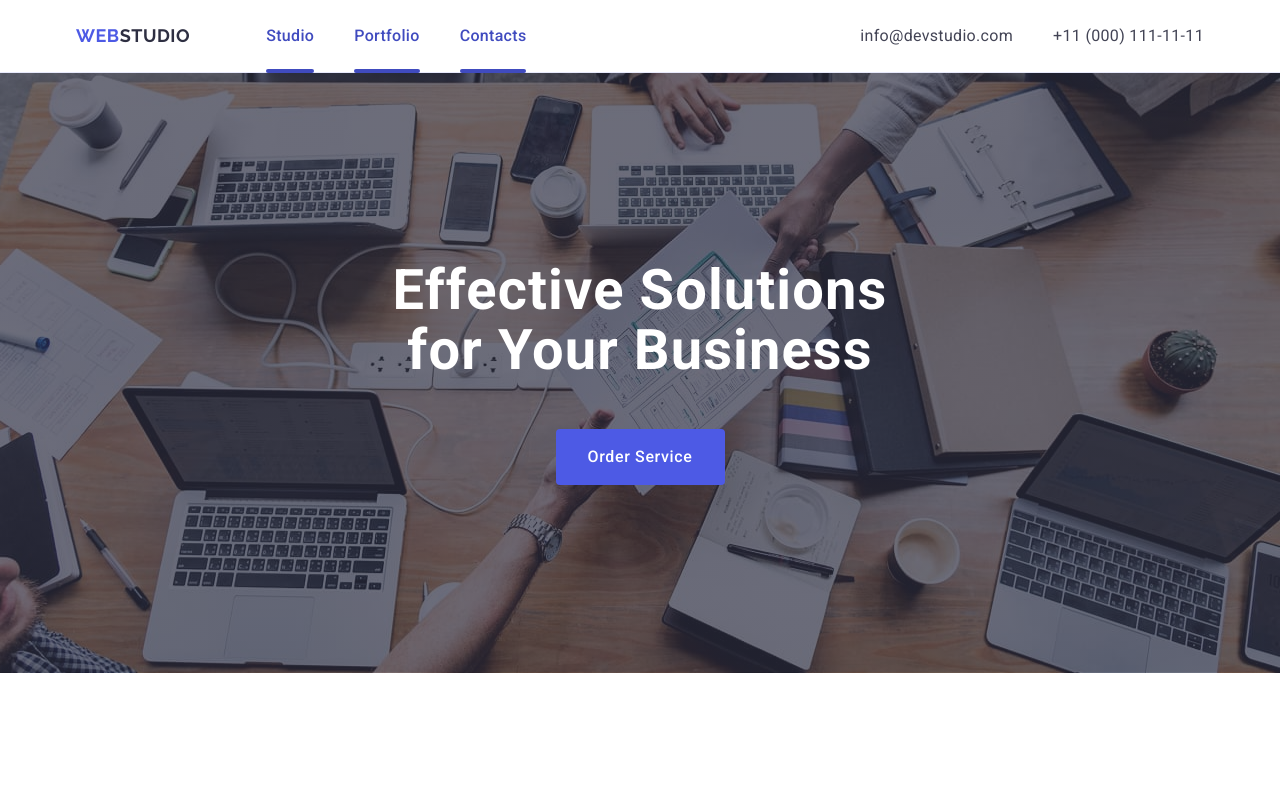
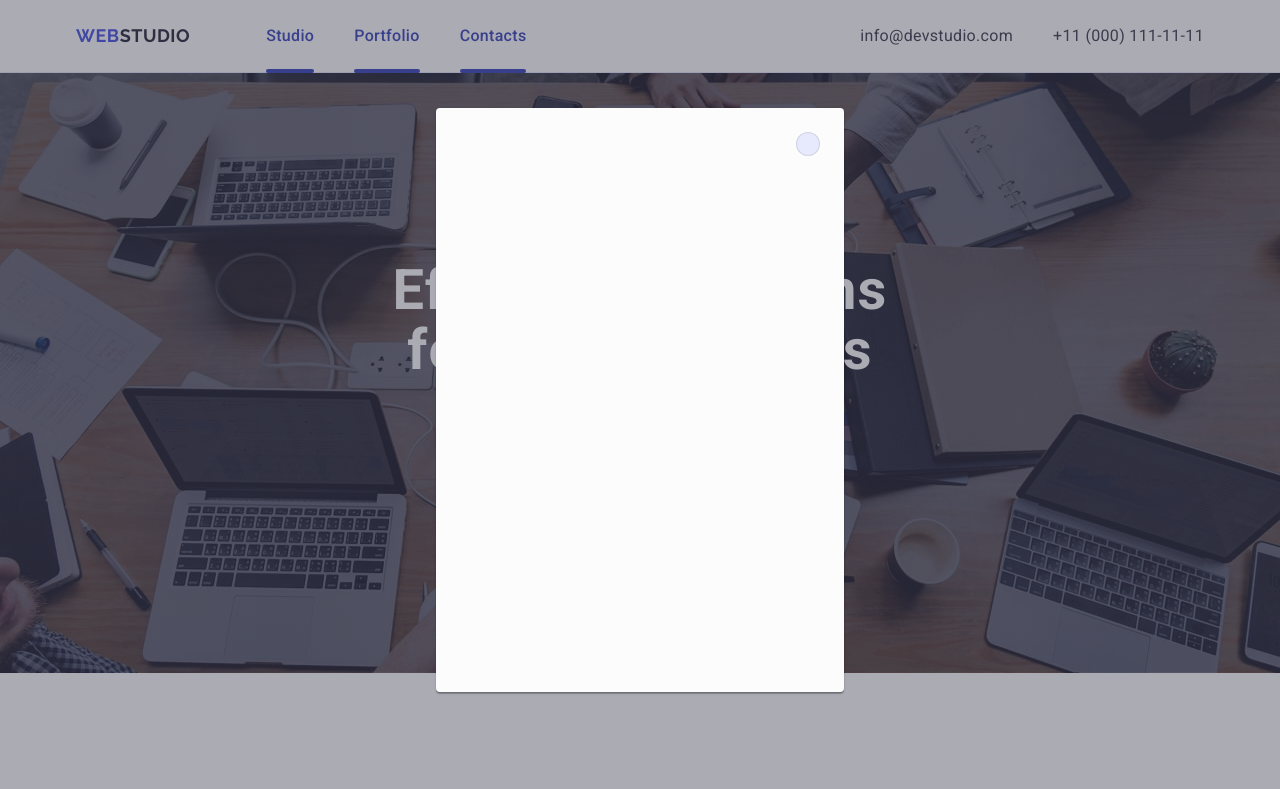
Before and after one commit to Haristo-Rin/goit-markup-hw-05, a plain HTML site: page index.html in a window 1280 px wide. Shown: the top 789 px of the page. Drawn offline with nearby package versions, Linux system fonts and the light colour scheme.

Commit message:
add modal window

```diff
--- a/css/styles.css
+++ b/css/styles.css
@@ -634,3 +634,70 @@ address{
 }
 
 /* footer */
+
+/* modal window */
+
+.modal_window_conteiner {
+    position: fixed;
+    top: 0;
+    left: 0;
+    width: 100%;
+    height: 100%;
+    background-color: rgba(46, 47, 66, 0.4);
+    transition:
+    opacity 250ms cubic-bezier(0.4, 0, 0.2, 1),
+    visibility 250ms cubic-bezier(0.4, 0, 0.2, 1);
+}
+
+.modal_window {
+    position: absolute;
+    top: 50%;
+    left: 50%;
+    transform: translate(-50%, -50%);
+    width: 408px;
+    min-height: 584px;
+    background: #fcfcfc;
+    box-shadow:
+    0px 1px 1px rgba(0, 0, 0, 0.14),
+    0px 1px 3px rgba(0, 0, 0, 0.12),
+    0px 2px 1px rgba(0, 0, 0, 0.2);
+    border-radius: 4px;
+    transition: transform 250ms cubic-bezier(0.4, 0, 0.2, 1);
+}
+
+.modal_btn {
+    position: absolute;
+    top: 24px;
+    right: 24px;
+    width: 24px;
+    height: 24px;
+    border-radius: 50%;
+    display: flex;
+    align-items: center;
+    justify-content: center;
+    background-color: #e7e9fc;
+    border: 1px solid rgba(0, 0, 0, 0.1);
+    padding: 0;
+    cursor: pointer;
+    transition:
+    background-color 250ms cubic-bezier(0.4, 0, 0.2, 1),
+    border 250ms cubic-bezier(0.4, 0, 0.2, 1);
+}
+
+.modal_btn:hover {
+    background-color: #404bbf;
+    border: none;
+    fill: #ffffff;
+}
+
+.modal_btn:focus {
+    background-color: #404bbf;
+    border: none;
+    fill: #ffffff;
+}
+
+.modal_close_svg {
+    transition: fill 250ms cubic-bezier(0.4, 0, 0.2, 1);
+}
+
+/* modal window */
--- a/index.html
+++ b/index.html
@@ -432,6 +432,16 @@
         </div>
 
     </footer>
+
+    <div class="modal_window_conteiner">
+        <div class="modal_window">
+            <button type="button" class="modal_btn">
+                <svg width="8" height="8" class="modal_close_svg">
+                    <use href="./images/icons.svg#icon-close"></use>
+                </svg>
+            </button>
+        </div>
+    </div>
 </body>
 
 </html>
```
Also changed, not shown: images/icons.svg.
